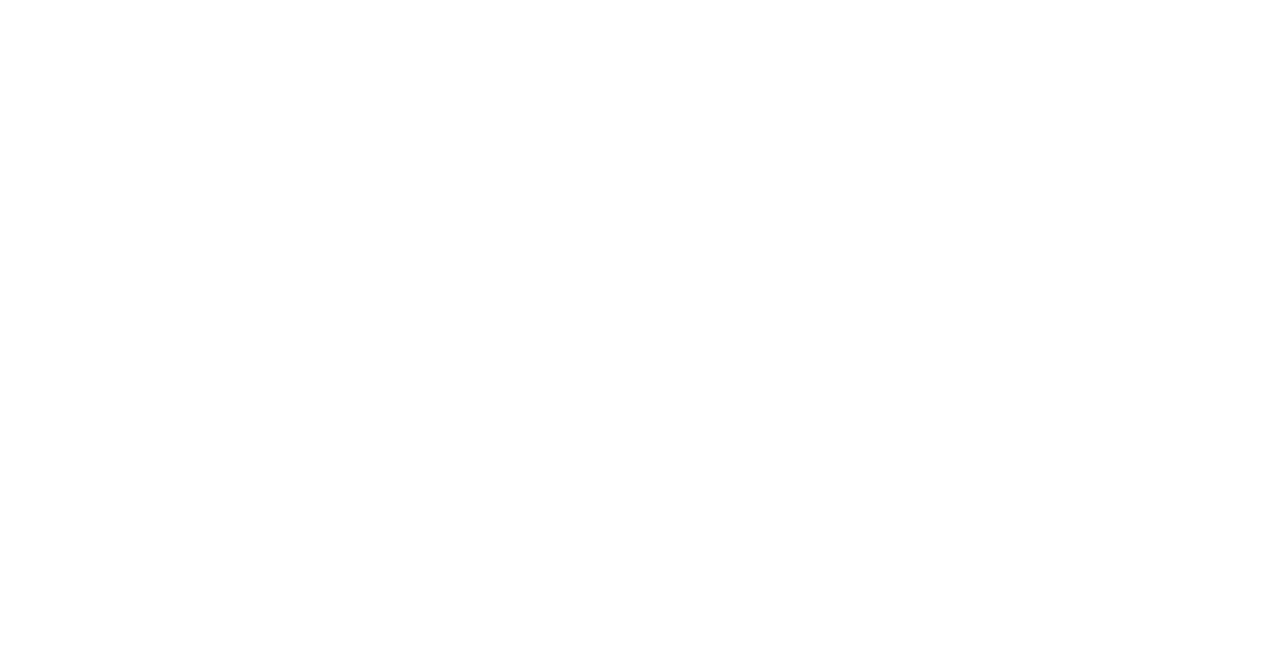
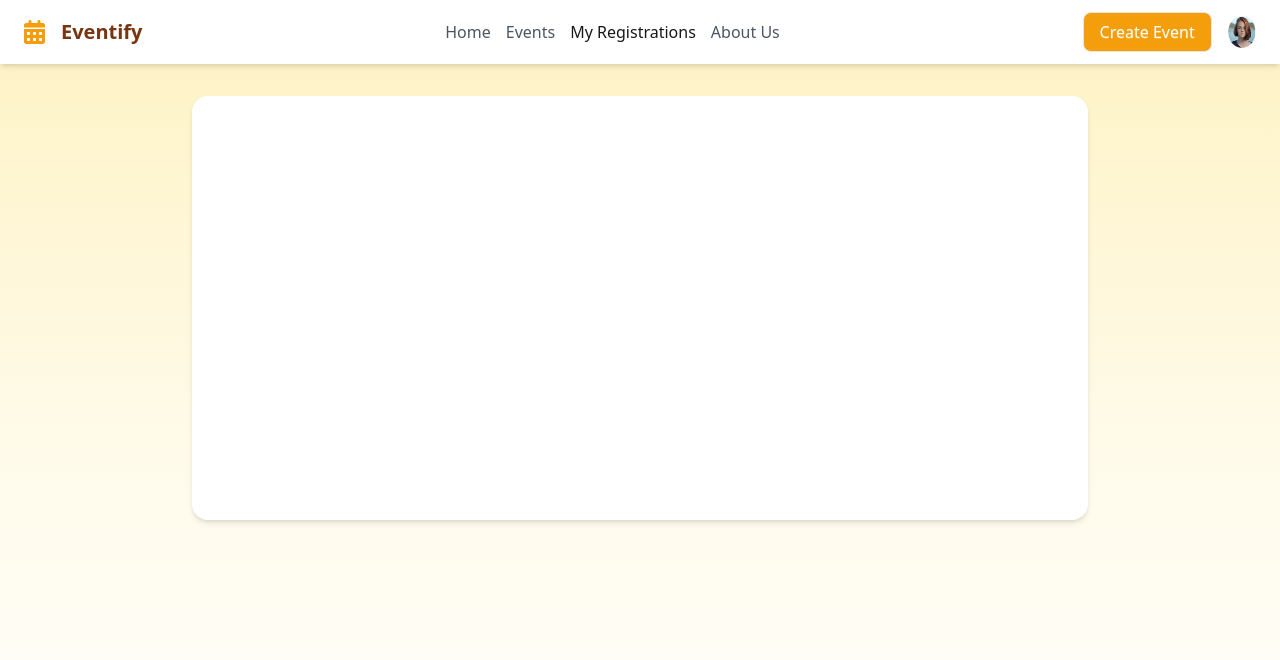
Before and after one commit to AusteId/eventify, a React (Vite) app in the folder Client/: page /profile in a window 1280 px wide. Before the commit this address had no page. Shown: the top 660 px of the page. Built offline with nearby package versions, Linux system fonts and the light colour scheme.

Commit message:
Profile page beginning

```diff
--- a/Client/src/App.css
+++ b/Client/src/App.css
@@ -27,6 +27,10 @@
     --color-white: #0E0801;
     --color-accent: #63BCE9;
 
+    --color-gradient-white: #FFFFFF;
+    --color-gradient-light-yellow: #FFFBEB;
+    --color-gradient-yellow: #FEF3C7;
+
     --color-btn: #F59E0B;
     --color-btn-hover: #D97706;
     --color-header-dark: #1F2937;
--- a/Client/src/App.jsx
+++ b/Client/src/App.jsx
@@ -5,6 +5,7 @@
 import Registrations from './page/Registrations';
 import About from './page/About';
 import Main from './components/Main';
+import Profile from './page/Profile';
 
 function App() {
 
@@ -16,6 +17,7 @@
             <Route path="/events" element={<Events />} />
             <Route path="/myRegistrations" element={<Registrations />} />
             <Route path="/aboutUs" element={<About />} />
+            <Route path="/profile" element={<Profile/>} />
           </Route>
     </Routes>
   );
--- a/Client/src/components/Main.jsx
+++ b/Client/src/components/Main.jsx
@@ -9,7 +9,7 @@
     <div className="flex justify-center flex-col ">
       <div>
         <Header />
-        <NoSinginHeader/>
+        {/* <NoSinginHeader/> */}
       </div>
       <div>
         <Outlet />
--- /dev/null
+++ b/Client/src/page/Profile.jsx
@@ -0,0 +1,14 @@
+const Profile = () => {
+    return (
+        <div className="flex min-h-screen bg-gradient-to-t from-gradient-white via-gradient-light-yellow to-gradient-yellow">
+            <div className="w-[896px] mx-auto">
+                <div className="bg-[#FFFFFF] w-full h-[424px] p-[32px] mt-8 rounded-[16px] shadow-md">
+                    <div className="size-full">
+
+                    </div>
+                </div>
+            </div>
+        </div>
+    )
+}
+export default Profile;
```
